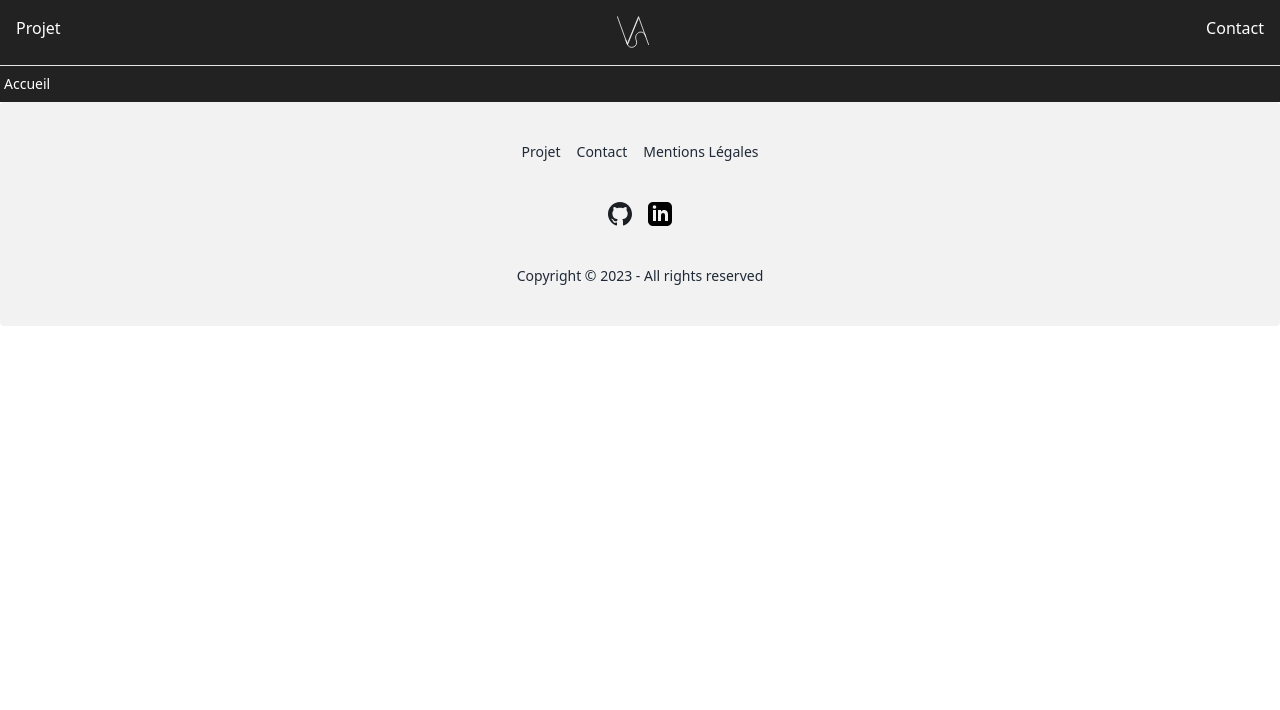
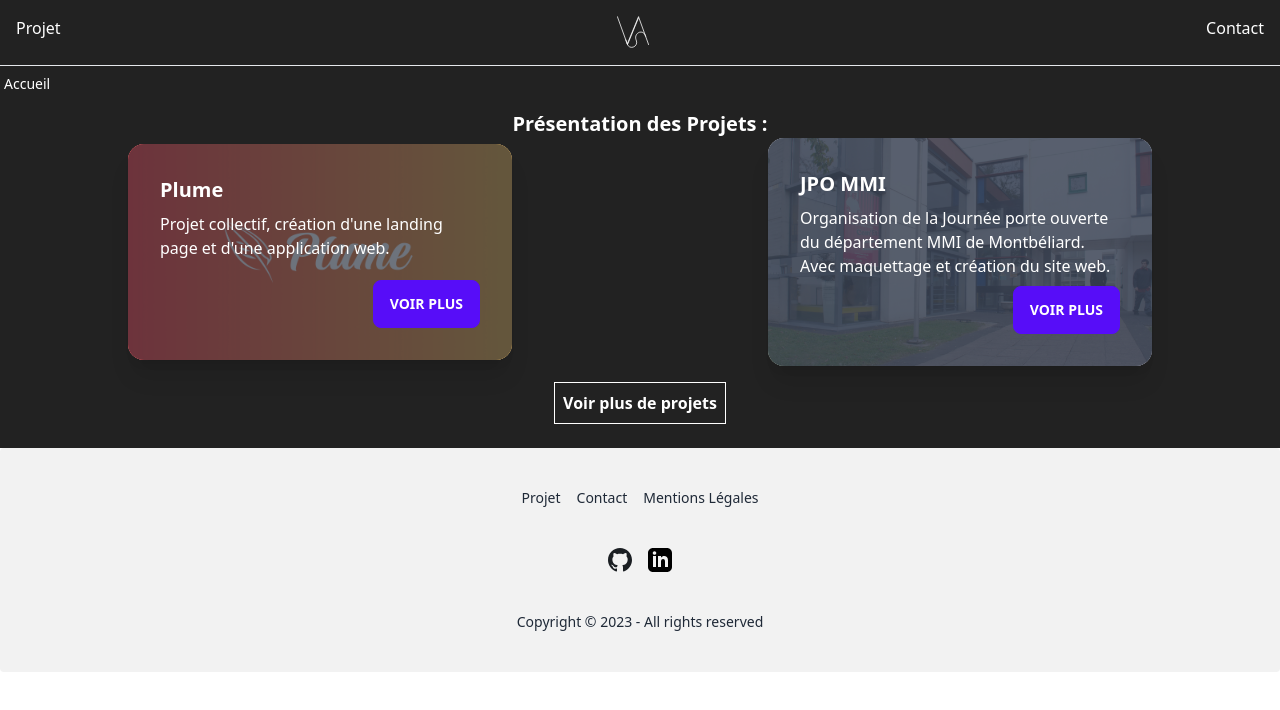
Before and after one commit to Steib-Audy-Victoria/Portfolio, a Vue app: page / in a window 1280 px wide. Shown: the top 710 px of the page. Built offline with nearby package versions, Linux system fonts and the light colour scheme; what prettier-plugin-tailwindcss would draw is missing.

Commit message:
mise en page

```diff
--- a/src/views/HomeView.vue
+++ b/src/views/HomeView.vue
@@ -1,3 +1,6 @@
+
+import { RouterLink } from 'vue-router';
+
 <template>
     <div class="text-sm breadcrumbs pl-1">
         <ul>
@@ -7,7 +10,47 @@
         </ul>
     </div>
 
-    <div>
-        <h1></h1>
-    </div>
+    <section>
+
+    </section>
+
+    <section class="py-2">
+        <h2 class="text-center font-bold text-xl">Présentation des Projets :</h2>
+        <div class="grid grid-cols-1 md:grid-cols-2 place-items-center">
+
+            <!--Projet Plume-->
+            <div class="card w-96 bg-base-100 shadow-xl image-full">
+                <figure><img src="../assets/Plume.jpg" alt="Illustration du projet Plume" /></figure>
+                <div class="card-body">
+                    <h2 class="card-title">Plume</h2>
+                    <p>Projet collectif, création d'une landing page et d'une application web.</p>
+                    <div class="card-actions justify-end">
+                    <button class="btn btn-primary">
+                        <RouterLink to="/Plume">Voir plus</RouterLink>
+                    </button>
+                    </div>
+                </div>
+            </div>
+
+            <!--Projet jpo-->
+            <div class="card w-96 bg-base-100 shadow-xl image-full">
+                <figure><img src="../assets/Photo_IUT.webp" alt="Photo du départemenbt MMI de Montbéliard" /></figure>
+                <div class="card-body">
+                    <h2 class="card-title">JPO MMI</h2>
+                    <p>Organisation de la Journée porte ouverte du département MMI de Montbéliard.
+                            Avec maquettage et création du site web.</p>
+                    <div class="card-actions justify-end">
+                    <button class="btn btn-primary">
+                        <RouterLink to="/JPO">Voir plus</RouterLink>
+                    </button>
+                    </div>
+                </div>
+            </div>
+        </div>
+        <div class="flex justify-center items-center py-4">
+            <button class="border border-white p-2 font-bold ">
+                <RouterLink to="">Voir plus de projets</RouterLink>
+            </button>
+        </div>
+    </section>
 </template>
--- a/src/views/Projet/JPOView.vue
+++ b/src/views/Projet/JPOView.vue
@@ -15,14 +15,14 @@
     </div>
 
     <div>
-        <h2 class="text-center font-bold text-6xl">Journée Porte Ouverte</h2>
+        <h1 class="text-center font-bold text-6xl">Journée Porte Ouverte</h1>
         <div class="flex justify-center">
             <img class="py-10 w-10/12 " src="../../assets/Photo_IUT.webp" alt="">
         </div>
     </div>
 
     <section>
-        <h3 class="text-2xl pl-10">Présentation du projet</h3>
+        <h2 class="text-2xl pl-10">Présentation du projet</h2>
         <div class="pl-5 py-2">
             <p>L'organisation de la Journée Porte Ouverte, du département MMI de montbéliard, est un projet réalisé lors du troisième semestre de ma formation en BUT MMI.</p>
             <p> Ce projet était un projet collectif.</p>
@@ -31,7 +31,7 @@
     </section>
 
     <section class="my-10 bg-base-200/10">
-        <h3 class="text-2xl pl-10 py-2">Réalisation du site de la JPO</h3>
+        <h2 class="text-2xl pl-10 py-2">Réalisation du site de la JPO</h2>
         <div class="pl-5">
             <p>Ce projet à été réaliser à l'aide du Framework VueJS, pour la création de l'interface du site web, et du Framework CSS Tailwind. </p>
             <p>Le backend utiliser pour ce projet est Supabase.</p>
--- a/src/views/Projet/PlumeView.vue
+++ b/src/views/Projet/PlumeView.vue
@@ -14,14 +14,14 @@
     </div>
 
     <div>
-        <h2 class="text-center font-bold text-6xl">Plume</h2>
+        <h1 class="text-center font-bold text-6xl">Plume</h1>
         <div class="flex justify-center">
             <img class="py-10 w-10/12 " src="../../assets/Plume.jpg" alt="">
         </div>
     </div>
 
     <section>
-        <h3 class="text-2xl pl-10 py-10">Présentation du projet</h3>
+        <h2 class="text-2xl pl-10 py-10">Présentation du projet</h2>
         <div class="pl-5">
             <p>Plume est un projet réalisé lors du second semestre de ma formation en BUT MMI.</p>
             <p>Le projet Plume est une plateforme sur laquelle tout utilisateur pourra voir son dessin ou celui d’un proche transformer en réelle œuvre d’art par des artistes présents sur la plateforme.
@@ -48,7 +48,7 @@
     </section>
 
     <section class="pt-10">
-        <h3 class="text-2xl pl-10 py-10" >Landing Page</h3>
+        <h2 class="text-2xl pl-10 py-10" >Landing Page</h2>
         <div class="grid grid-cols-1 xl:grid-cols-2 gap-3">
             <div class="mockup-window border bg-base-300">
                 <div class="flex justify-center  bg-base-200">
@@ -66,7 +66,7 @@
     </section>
 
     <section class="pt-10">
-        <h3 class="text-2xl pl-10 py-10">Application web</h3>
+        <h2 class="text-2xl pl-10 py-10">Application web</h2>
 
         <div class="grid grid-cols-1 xl:grid-cols-2 gap-3 place-items-center">
             <div>
```
